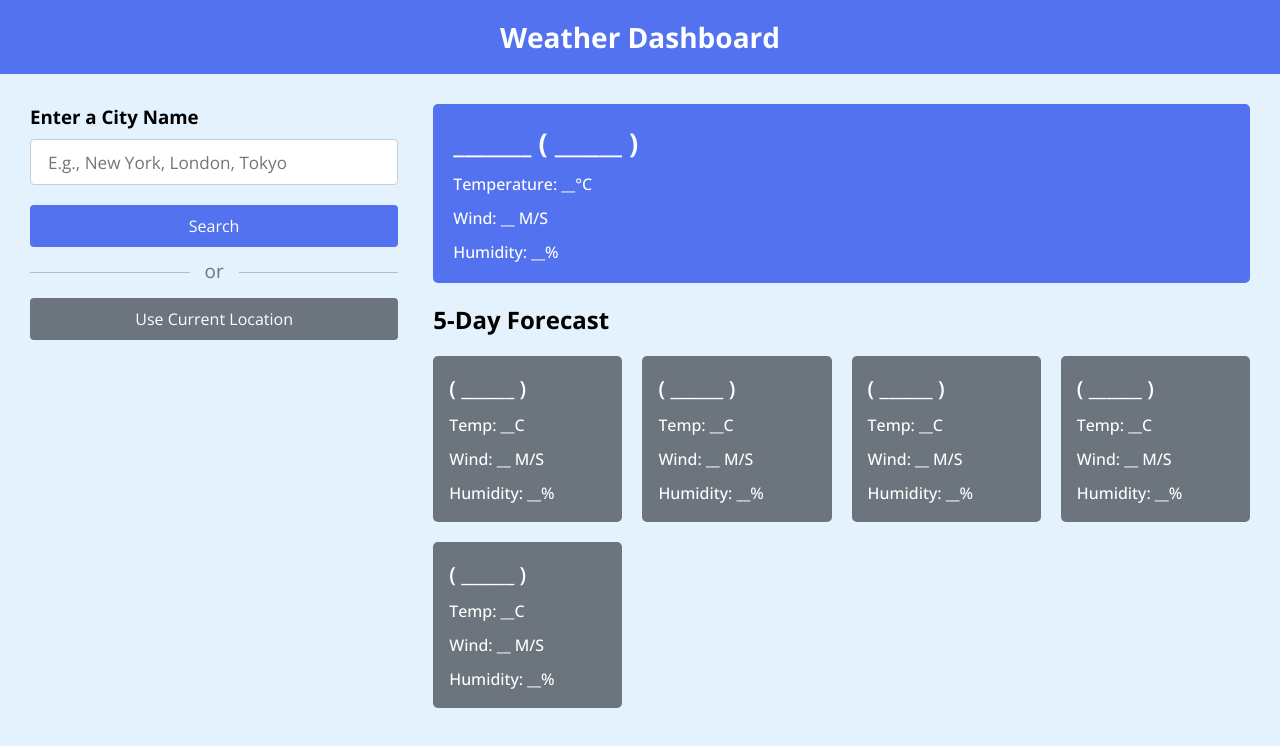
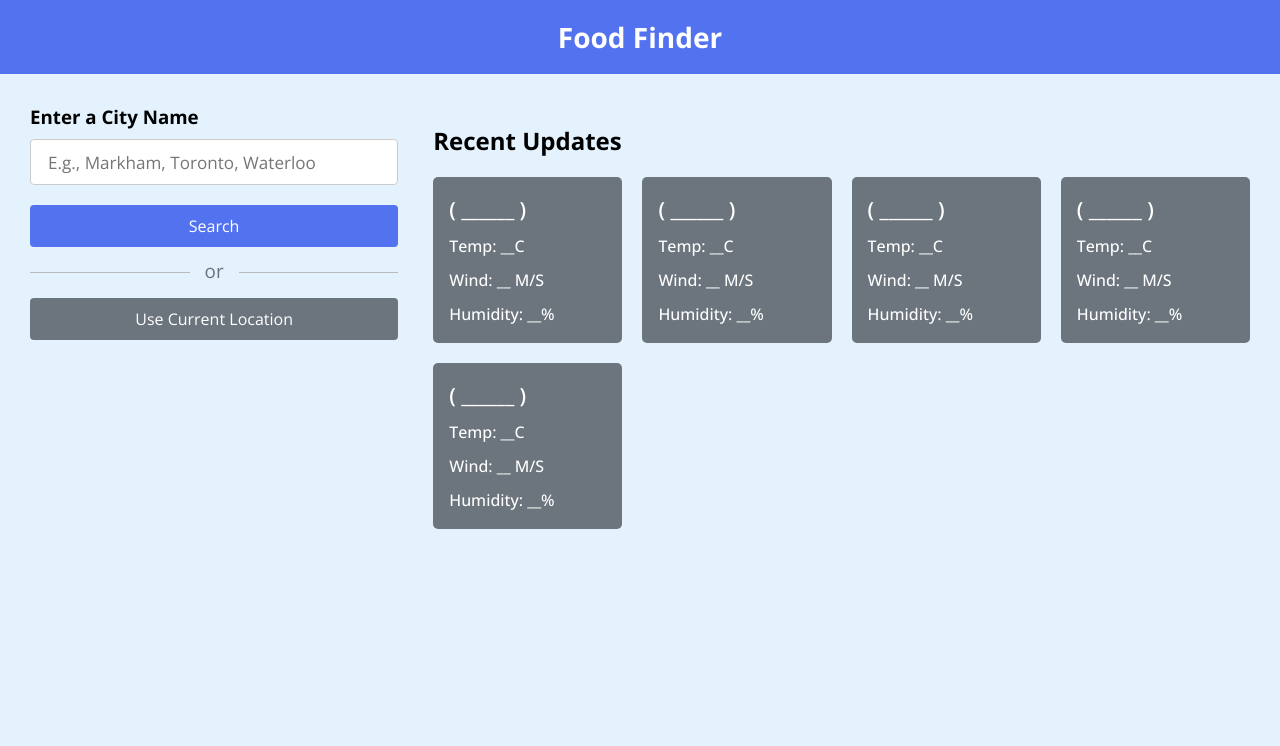
Before and after one commit to erickang21/food-finder, a website: page src/frontend/index.html in a window 1280 px wide. Drawn offline with nearby package versions, Linux system fonts and the light colour scheme; files that its build step writes are made by us from their sources.

Commit message:
initial changes to frontend ideas

```diff
--- a/package.json
+++ b/package.json
@@ -4,6 +4,7 @@
   "description": "",
   "main": "index.js",
   "scripts": {
+    "start": "nodemon index.js --ext js,ts,json,.env,html,css",
     "test": "echo \"Error: no test specified\" && exit 1"
   },
   "repository": {
--- a/src/frontend/index.html
+++ b/src/frontend/index.html
@@ -4,31 +4,22 @@
   <head>
     <meta charset="utf-8">
     <title>Weather App Project JavaScript | CodingNepal</title>
-    <link rel="stylesheet" href="style.css">
+    <link rel="stylesheet" href="./styles/style.css">
     <meta name="viewport" content="width=device-width, initial-scale=1.0">
-    <script src="styles/script.js" defer></script>
   </head>
   <body>
-    <h1>Weather Dashboard</h1>
+    <h1>Food Finder</h1>
     <div class="container">
       <div class="weather-input">
         <h3>Enter a City Name</h3>
-        <input class="city-input" type="text" placeholder="E.g., New York, London, Tokyo">
+        <input class="city-input" type="text" placeholder="E.g., Markham, Toronto, Waterloo">
         <button class="search-btn">Search</button>
         <div class="separator"></div>
         <button class="location-btn">Use Current Location</button>
       </div>
       <div class="weather-data">
-        <div class="current-weather">
-          <div class="details">
-            <h2>_______ ( ______ )</h2>
-            <h6>Temperature: __°C</h6>
-            <h6>Wind: __ M/S</h6>
-            <h6>Humidity: __%</h6>
-          </div>
-        </div>
         <div class="days-forecast">
-          <h2>5-Day Forecast</h2>
+          <h2>Recent Updates</h2>
           <ul class="weather-cards">
             <li class="card">
               <h3>( ______ )</h3>
--- a/src/helpers/logger.js
+++ b/src/helpers/logger.js
@@ -11,7 +11,6 @@ const modes = [
 
 class Logger {
   constructor(level) {
-    this.client = client;
     this.setLevel(level ?? "trace");
 
     for (let i = 0; i < modes.length; i++) {
@@ -51,7 +50,7 @@ class Logger {
       .map((date) => date.toString().padStart(2, "0"))
       .join(":");
 
-    console.log(`${color}[${tag} ${time}]\x1b[0m ${shard}`, this.inspect(args));
+    console.log(`${color}[${tag} ${time}]\x1b[0m`, this.inspect(args));
     return this;
   }
 }
```
Also changed, not shown: index.js (+7 -3 lines).
